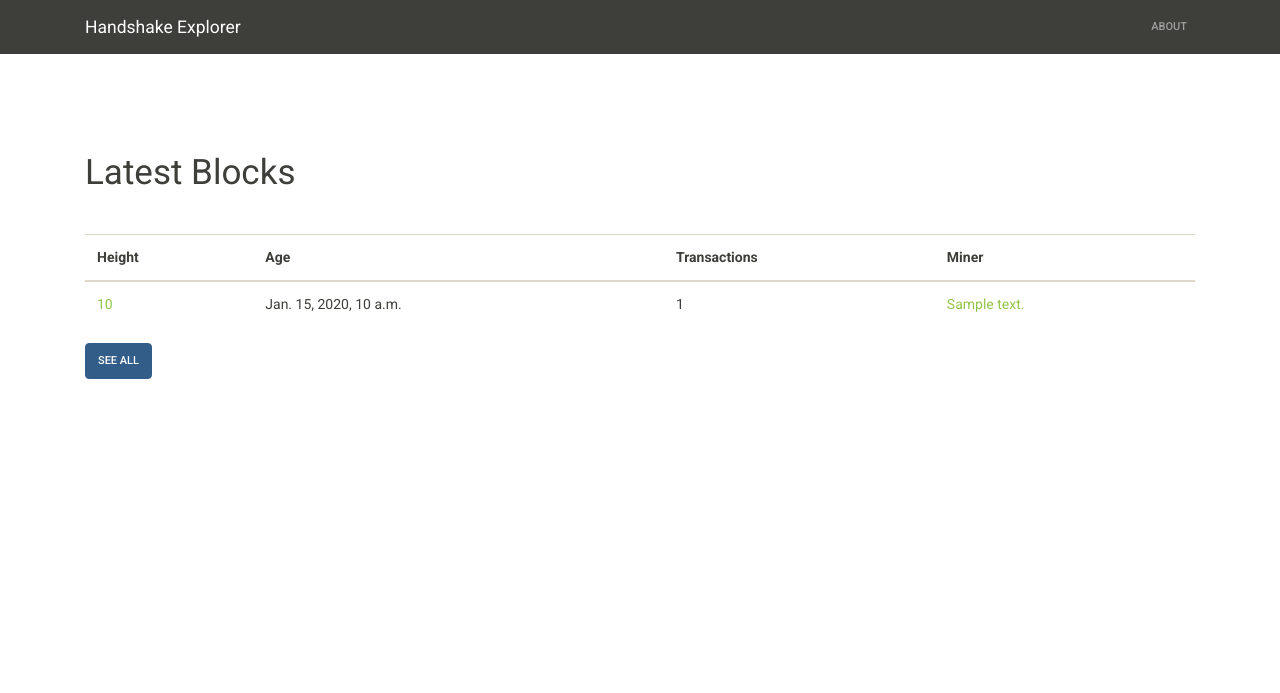
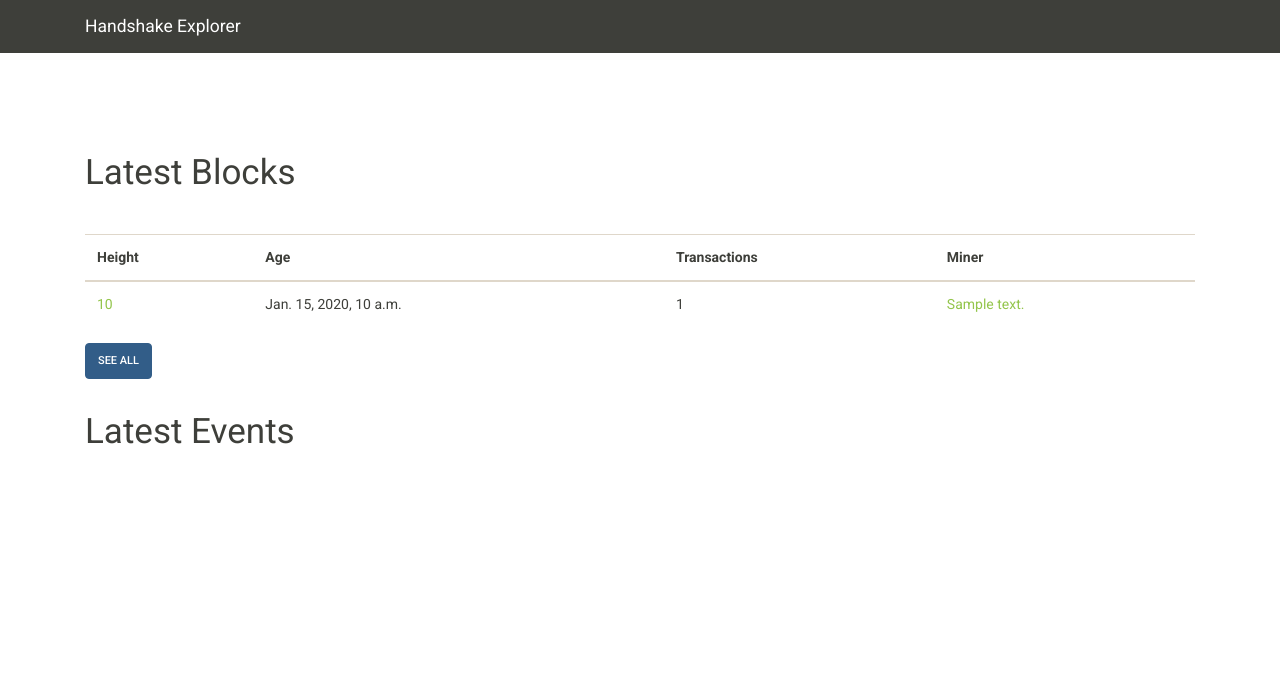
Before and after one commit to tdickman/handshake-explorer, a Django app: template hsdexplorer/explorer/templates/explorer/index.html in a window 1280 px wide. Shown: the top 693 px of the page. Run offline with Django 3.2, Linux system fonts and the light colour scheme; the template is opened without the code that fills it: most values are stand-ins (such as "Sample title", 1, 10 or a date in 2020); some libraries are stand-ins or nearby versions.

Commit message:
Saving state

```diff
--- a/hsdexplorer/explorer/templates/explorer/base.html
+++ b/hsdexplorer/explorer/templates/explorer/base.html
@@ -29,9 +29,6 @@
           </ul>
 
           <ul class="nav navbar-nav ml-auto">
-            <li class="nav-item">
-              <a class="nav-link" href="/about">About</a>
-            </li>
           </ul>
 
         </div>
--- a/hsdexplorer/explorer/templates/explorer/index.html
+++ b/hsdexplorer/explorer/templates/explorer/index.html
@@ -9,5 +9,10 @@
       <a role="button" href="/blocks" class="btn btn-primary">See All</a>
     </div>
 	</div>
+	<div class="row">
+		<div class="col-lg-12">
+      <h1>Latest Events</h1>
+    </div>
+  </div>
 </div>
 {% endblock %}
```
Also changed, not shown: README.md.
